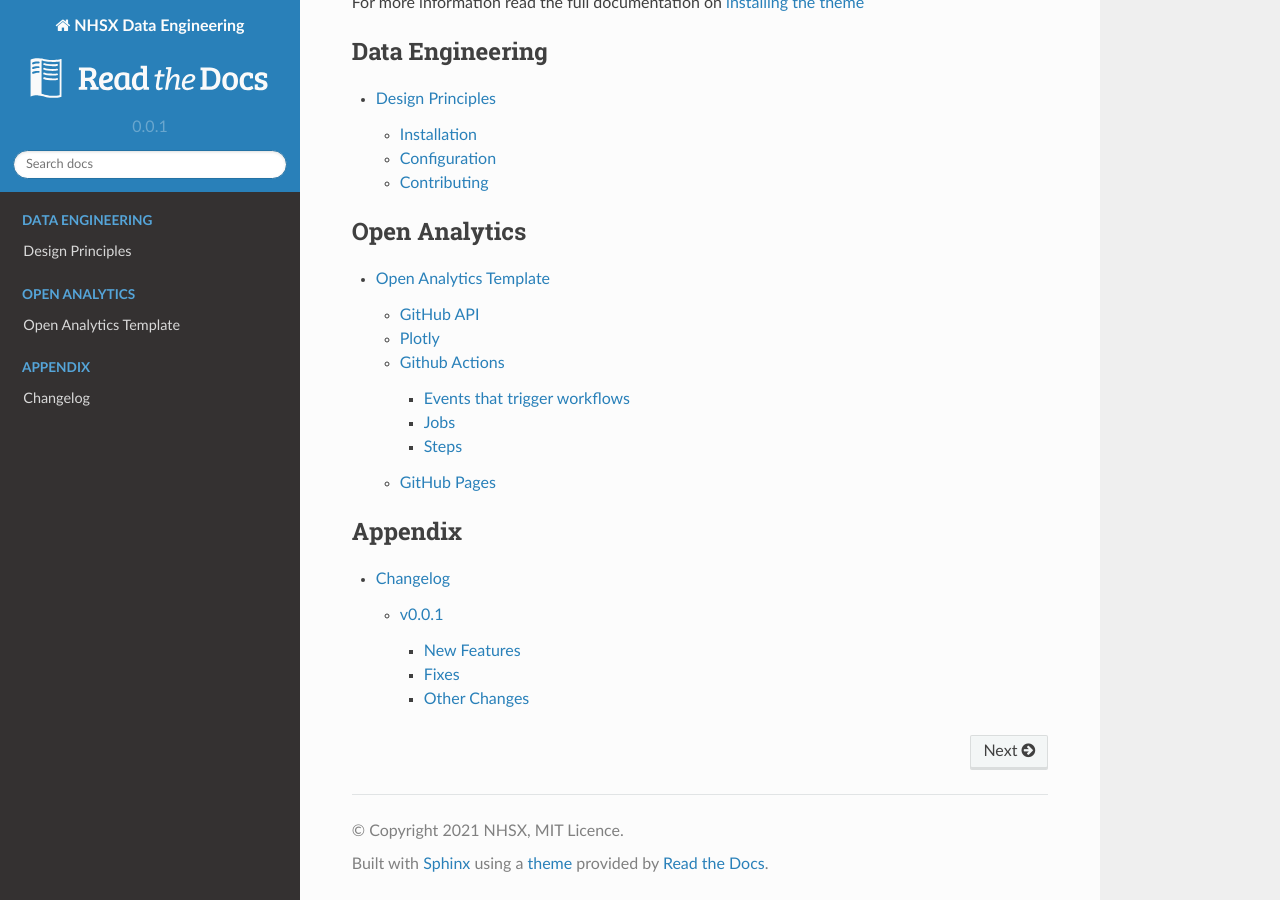
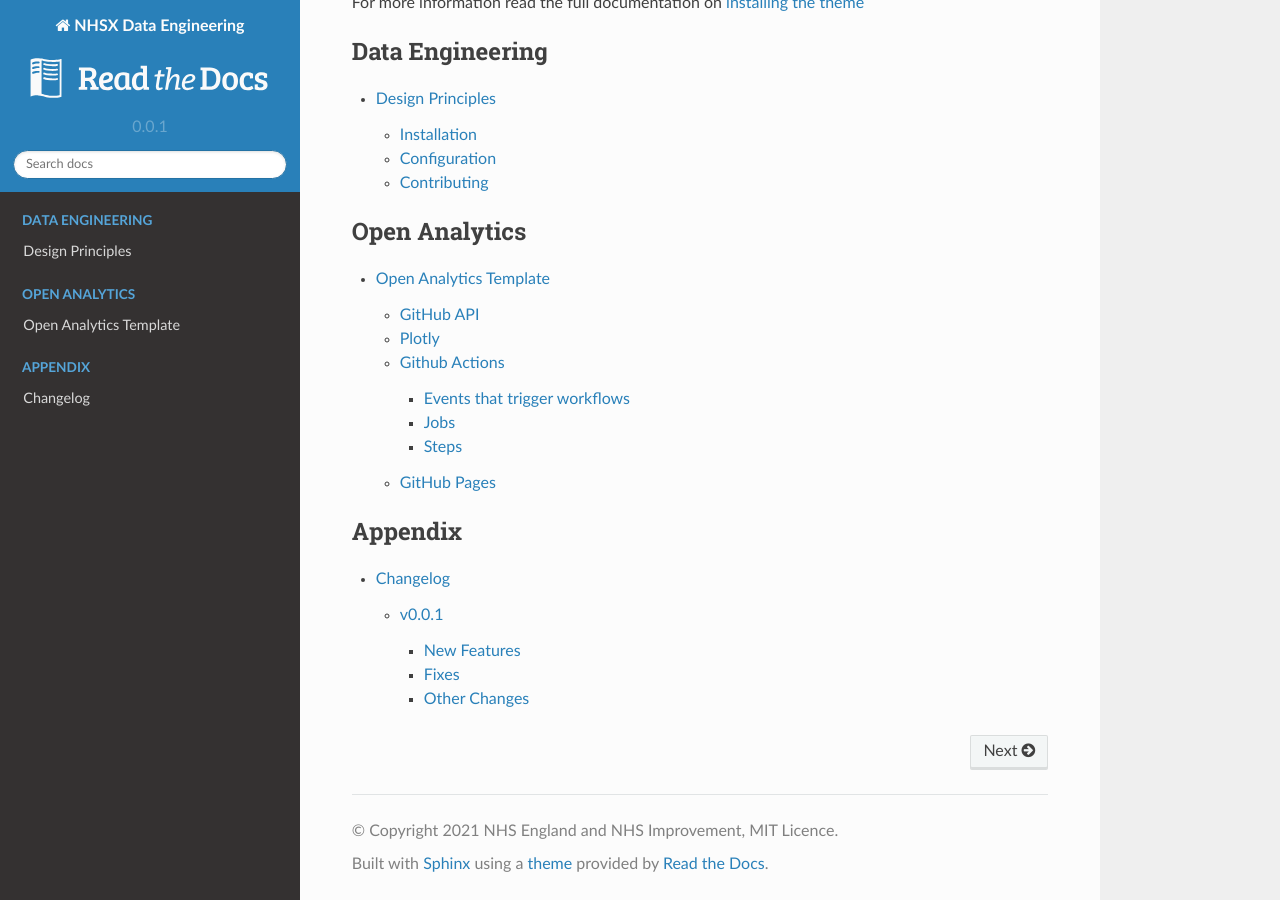
Before and after one commit to nhsx/au-data-engineering, a Sphinx documentation site: the page built from docs/source/index.rst, in a window 1280 px wide and 900 px high, scrolled down 670 px. Built offline with Sphinx 7.4.7 and the Read the Docs theme 2.0.0, drawn with Linux system fonts in a browser that asks for light colours.

Commit message:
Licence update

```diff
--- a/docs/source/conf.py
+++ b/docs/source/conf.py
@@ -24,7 +24,7 @@ from sphinx.locale import _
 project = u'NHSX Data Engineering'
 version = '0.0.1'
 release = '0.0.1'
-copyright = '2021 NHSX, MIT Licence'
+copyright = '2021 NHS England and NHS Improvement, MIT Licence'
 author = 'Craig R Shenton, Mattia Ficarelli'
 language = 'en'
 
```
Also changed, not shown: 1 other file.
